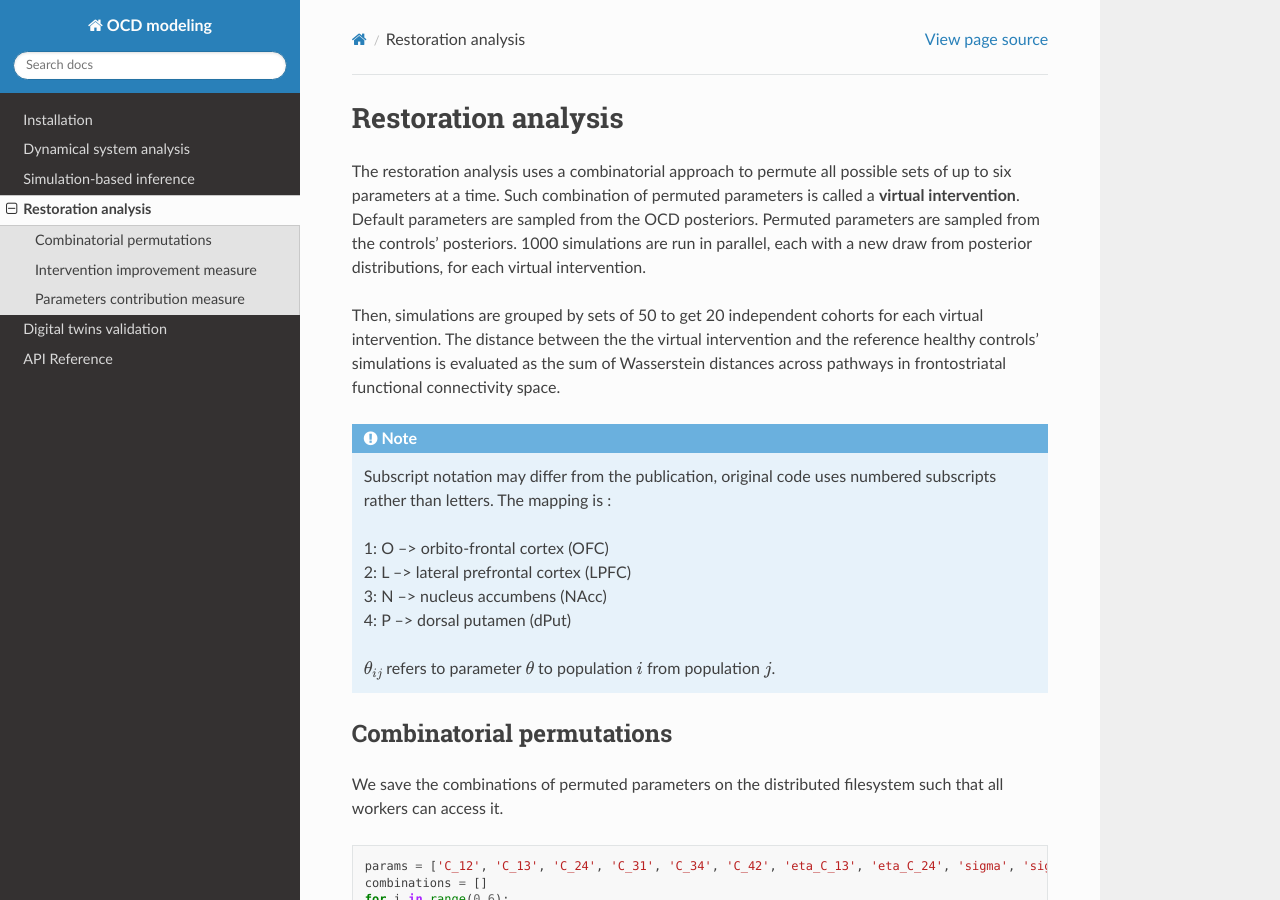
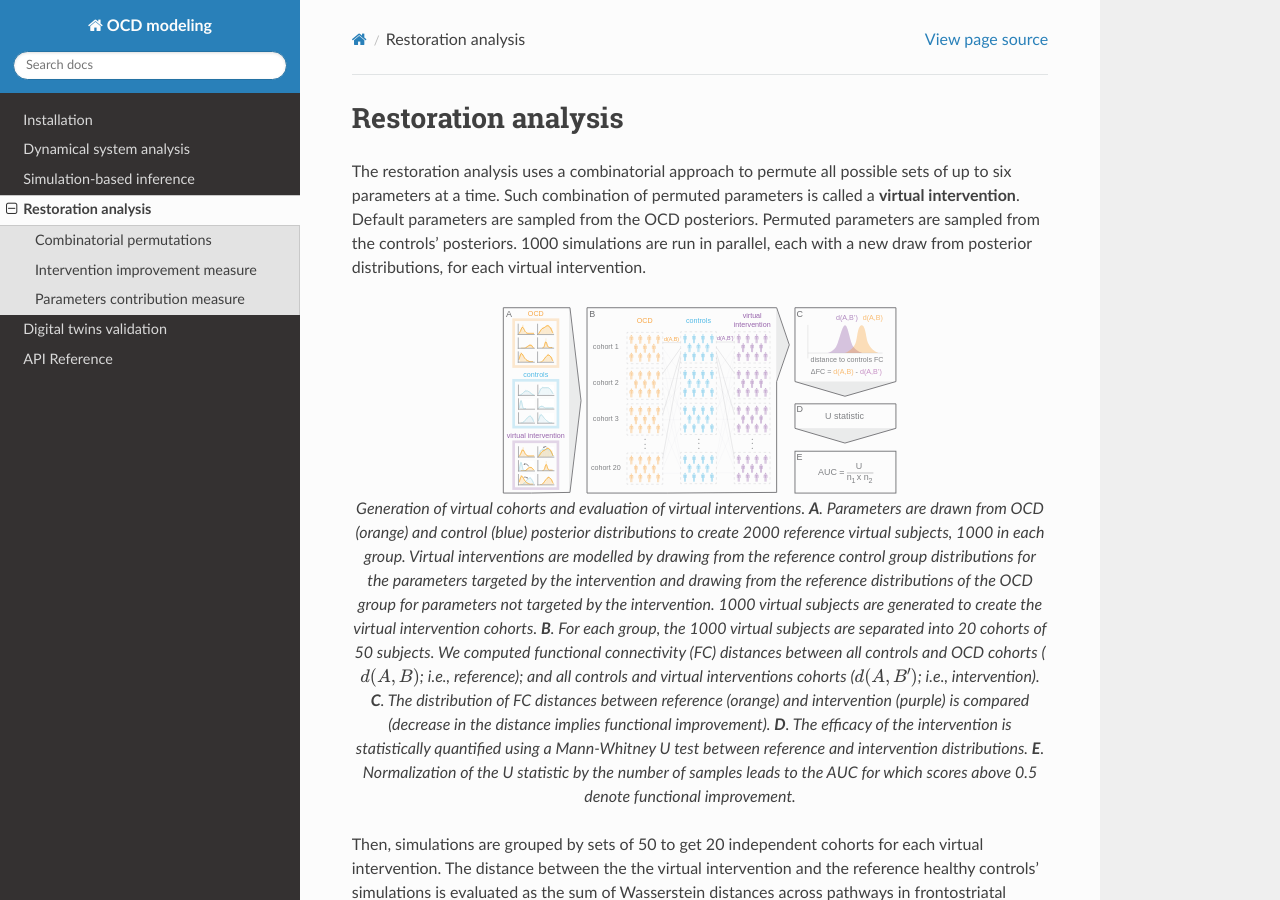
Before and after one commit to sebnaze/OCD-Modeling, a Sphinx documentation site: the page built from doc/source/restoration.rst, in a window 1280 px wide and 900 px high. Built offline with Sphinx 7.4.7 and the Read the Docs theme 3.1.0, drawn with Linux system fonts in a browser that asks for light colours.

Commit message:
updated documentation (install, restoration)

```diff
--- a/doc/source/restoration.rst
+++ b/doc/source/restoration.rst
@@ -5,6 +5,25 @@ The restoration analysis uses a combinatorial approach to permute all possible s
 Such combination of permuted parameters is called a **virtual intervention**.
 Default parameters are sampled from the OCD posteriors. Permuted parameters are sampled from the controls' posteriors.
 1000 simulations are run in parallel, each with a new draw from posterior distributions, for each virtual intervention.
+
+.. figure:: img/illustration_virtual_interventions_20250305-01.svg
+  :width: 400
+  :name: illustration_virtual_interventions
+  :align: center
+
+  Generation of virtual cohorts and evaluation of virtual interventions. **A**. Parameters are drawn from OCD (orange) and
+  control (blue) posterior distributions to create 2000 reference virtual subjects, 1000 in each group.
+  Virtual interventions are modelled by drawing from the reference control group distributions for the parameters targeted
+  by the intervention and drawing from the reference distributions of the OCD group for parameters not targeted by the
+  intervention. 1000 virtual subjects are generated to create the virtual intervention cohorts. **B**. For each group, the
+  1000 virtual subjects are separated into 20 cohorts of 50 subjects. We computed functional connectivity (FC) distances
+  between all controls and OCD cohorts (:math:`d(A,B)`; i.e., reference); and all controls and virtual interventions
+  cohorts (:math:`d(A,B’)`; i.e., intervention). **C**. The distribution of FC distances between reference (orange) and
+  intervention (purple) is compared (decrease in the distance implies functional improvement). **D**. The efficacy of the
+  intervention is statistically quantified using a Mann-Whitney U test between reference and intervention distributions.
+  **E**. Normalization of the U statistic by the number of samples leads to the AUC for which scores above 0.5 denote
+  functional improvement.
+
 
 Then, simulations are grouped by sets of 50 to get 20 independent cohorts for each virtual intervention.
 The distance between the the virtual intervention and the reference healthy controls' simulations is evaluated
```
Also changed, not shown: doc/source/installation.rst (+12 -0 lines), doc/source/img/illustration_virtual_interventions_20250305-01.svg (added).
